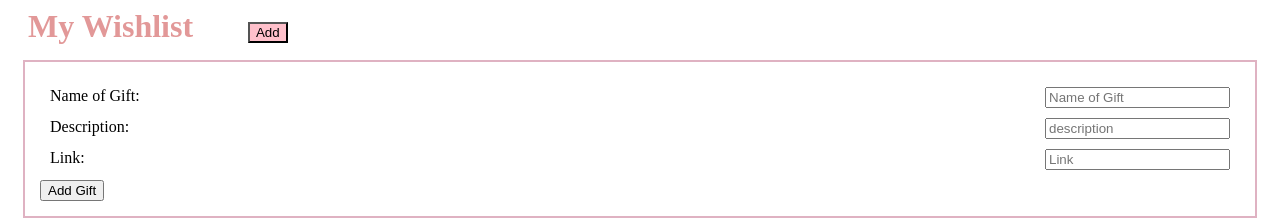
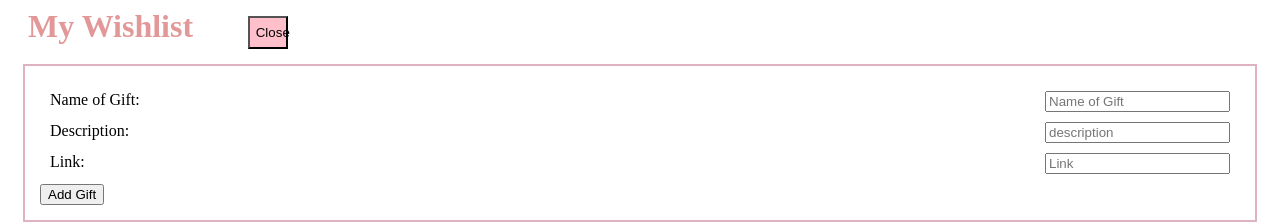
Before and after one commit to jenlee-tech/MyWishList, a React (Create React App) app: page / in a window 1280 px wide. Shown: the top 224 px of the page. Built offline with nearby package versions, Linux system fonts and the light colour scheme.

Commit message:
created hook for button text change

```diff
--- a/src/App.css
+++ b/src/App.css
@@ -16,6 +16,7 @@ button {
     display: inline;
     margin-left: 2em;
     width: 3em;
+    height: 2.5em;
 }
 
 .styleButton {
--- a/src/App.js
+++ b/src/App.js
@@ -18,12 +18,17 @@ function App() {
   console.log("this is datainfo:", datainfo);
 
   const [style, setStyle] = useState("");
+  //Changing the style of a button here:
+  const changeButtonStyle = () => {
+    console.log("just clicked the change style function");
+    setStyle(style === "" ? "active" : "");
+  }
 
-  //Changing the style of a button here:
-const changeButtonStyle = () => {
-  console.log("just clicked the change style function");
-  setStyle(style === "" ? "active" : "");
-}
+  const [buttonText, setButtonText] = useState("Close");
+  const changeTextButton = () => {
+    setButtonText(buttonText === "Close" ? "Add Gift" : "Close")
+  }
+
 
 
 
@@ -31,7 +36,13 @@ const changeButtonStyle = () => {
     <div>
         <div>
           <h1> My Wishlist </h1>
-          <button className = {`styleButton ${style}`} onClick={changeButtonStyle}>Add</button>
+          <button className = {`styleButton ${style}`} onClick = { () =>
+              {
+              changeButtonStyle();
+              changeTextButton();
+              }
+            }>{buttonText}
+          </button>
         </div>
 
         <AddGift />
```
